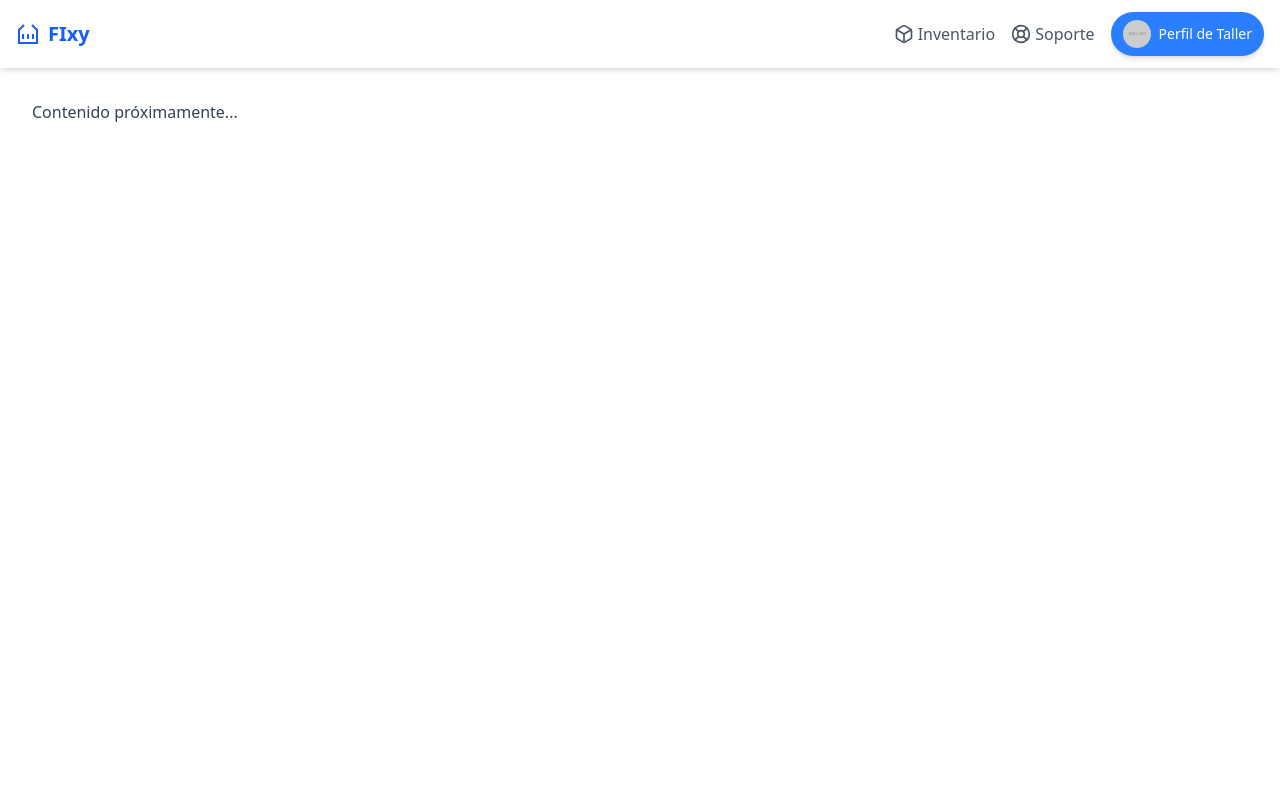
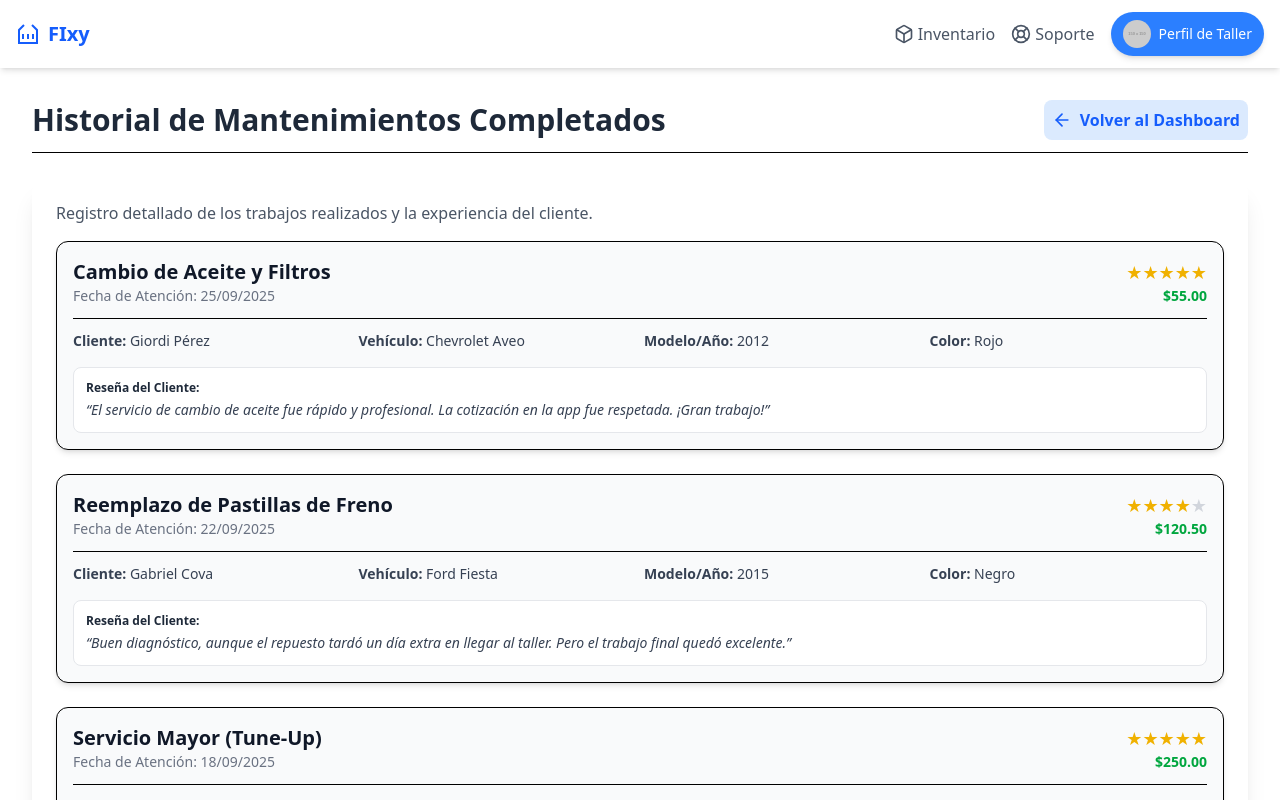
Before and after one commit to leobigott98/fixy-mechanic, a Next.js app: page /historial in a window 1280 px wide. Shown: the top 800 px of the page. Built offline with nearby package versions, Linux system fonts and the light colour scheme.

Commit message:
added history ux/ui

```diff
--- a/src/app/historial/page.tsx
+++ b/src/app/historial/page.tsx
@@ -1,3 +1,144 @@
-export default function Page() {
-  return <div className="text-gray-700">Contenido próximamente...</div>;
+"use client";
+
+import { ArrowLeft, Star } from "lucide-react";
+import { useRouter } from "next/navigation";
+
+interface MaintenanceRecord {
+  id: number;
+  title: string;
+  date: string;
+  client: string;
+  vehicle: string;
+  model: string;
+  color: string;
+  rating: number;
+  price: number;
+  review: string;
 }
+
+const maintenanceData: MaintenanceRecord[] = [
+  {
+    id: 1,
+    title: "Cambio de Aceite y Filtros",
+    date: "25/09/2025",
+    client: "Giordi Pérez",
+    vehicle: "Chevrolet Aveo",
+    model: "2012",
+    color: "Rojo",
+    rating: 5,
+    price: 55.0,
+    review:
+      "El servicio de cambio de aceite fue rápido y profesional. La cotización en la app fue respetada. ¡Gran trabajo!",
+  },
+  {
+    id: 2,
+    title: "Reemplazo de Pastillas de Freno",
+    date: "22/09/2025",
+    client: "Gabriel Cova",
+    vehicle: "Ford Fiesta",
+    model: "2015",
+    color: "Negro",
+    rating: 4,
+    price: 120.5,
+    review:
+      "Buen diagnóstico, aunque el repuesto tardó un día extra en llegar al taller. Pero el trabajo final quedó excelente.",
+  },
+  {
+    id: 3,
+    title: "Servicio Mayor (Tune-Up)",
+    date: "18/09/2025",
+    client: "Leonardo Ruíz",
+    vehicle: "Toyota Corolla",
+    model: "2020",
+    color: "Blanco",
+    rating: 5,
+    price: 250.0,
+    review:
+      "El mejor servicio mayor que he recibido en Caracas. Totalmente transparentes y profesionales.",
+  },
+];
+
+export default function HistorialPage() {
+  const router = useRouter();
+
+  const renderStars = (count: number) => (
+    <span className="text-yellow-500 text-lg">
+      {"★".repeat(count)}
+      <span className="text-gray-300">
+        {"★".repeat(5 - count)}
+      </span>
+    </span>
+  );
+
+  return (
+    <div>
+      {/* Header */}
+      <div className="flex items-center justify-between mb-6 border-b pb-3">
+        <h1 className="text-3xl font-bold text-gray-800">
+          Historial de Mantenimientos Completados
+        </h1>
+        <button
+          onClick={() => router.push("/")}
+          className="flex items-center text-blue-600 hover:text-blue-800 font-semibold p-2 rounded-lg bg-blue-100 hover:bg-blue-200 transition"
+        >
+          <ArrowLeft className="w-5 h-5 mr-2" />
+          Volver al Dashboard
+        </button>
+      </div>
+
+      {/* Main content */}
+      <div className="bg-white p-6 rounded-2xl shadow-xl">
+        <p className="text-gray-600 mb-4">
+          Registro detallado de los trabajos realizados y la experiencia del cliente.
+        </p>
+
+        <div className="space-y-6">
+          {maintenanceData.map((m) => (
+            <div
+              key={m.id}
+              className="border p-4 rounded-xl shadow-md hover:shadow-lg transition duration-150 bg-gray-50"
+            >
+              {/* Header */}
+              <div className="flex justify-between items-start border-b pb-3 mb-3">
+                <div>
+                  <h3 className="text-xl font-bold text-gray-900">{m.title}</h3>
+                  <p className="text-sm text-gray-500">Fecha de Atención: {m.date}</p>
+                </div>
+                <div className="text-right">
+                  {renderStars(m.rating)}
+                  <p className="text-sm font-semibold text-green-600">
+                    ${m.price.toFixed(2)}
+                  </p>
+                </div>
+              </div>
+
+              {/* Vehicle details */}
+              <div className="grid grid-cols-2 sm:grid-cols-4 gap-2 text-sm text-gray-700 mb-4">
+                <div>
+                  <span className="font-semibold">Cliente:</span> {m.client}
+                </div>
+                <div>
+                  <span className="font-semibold">Vehículo:</span> {m.vehicle}
+                </div>
+                <div>
+                  <span className="font-semibold">Modelo/Año:</span> {m.model}
+                </div>
+                <div>
+                  <span className="font-semibold">Color:</span> {m.color}
+                </div>
+              </div>
+
+              {/* Customer review */}
+              <div className="bg-white p-3 rounded-lg border border-gray-200">
+                <p className="text-xs font-semibold text-gray-800 mb-1">
+                  Reseña del Cliente:
+                </p>
+                <p className="text-sm italic text-gray-700">&ldquo;{m.review}&rdquo;</p>
+              </div>
+            </div>
+          ))}
+        </div>
+      </div>
+    </div>
+  );
+}
```
